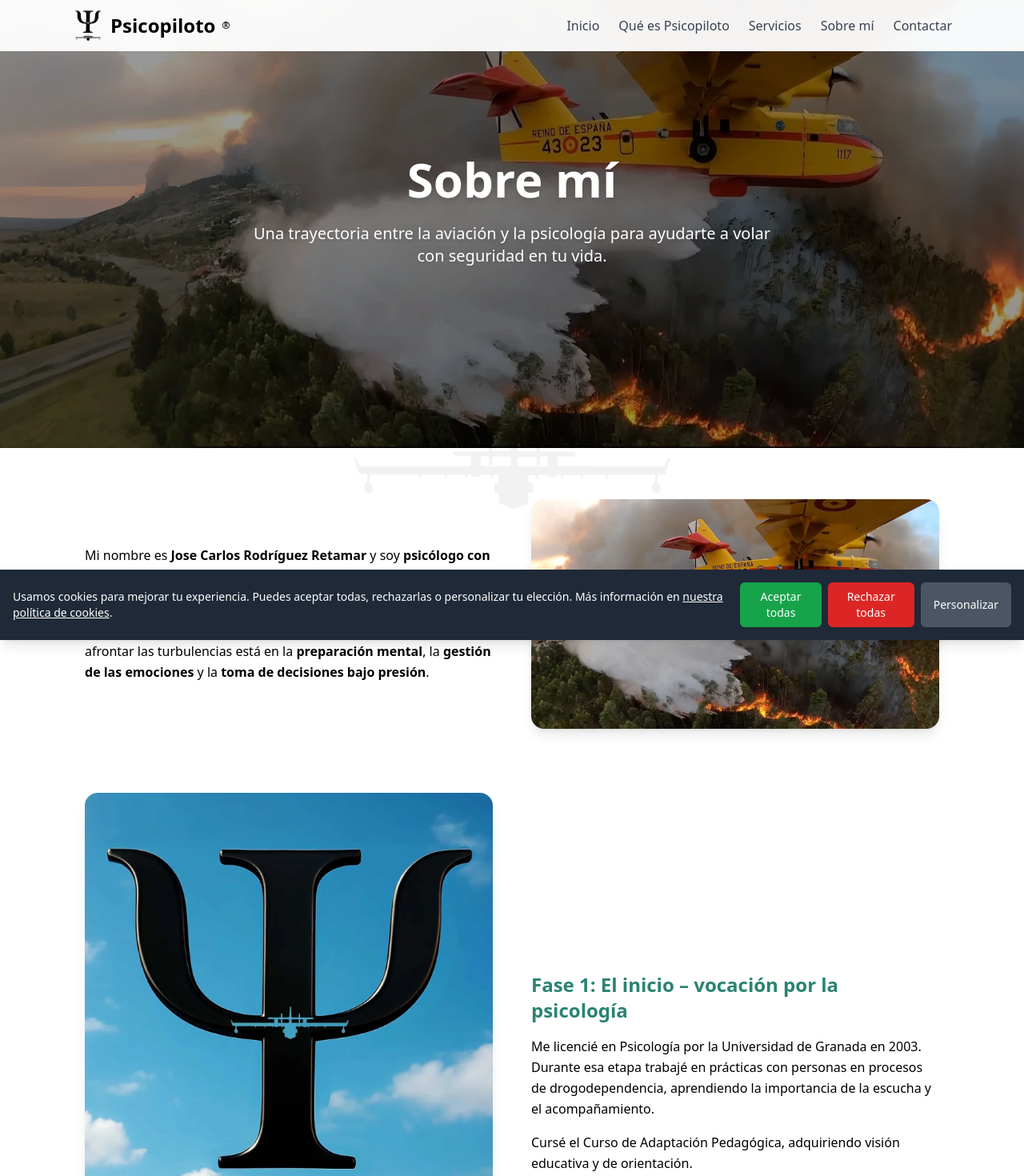
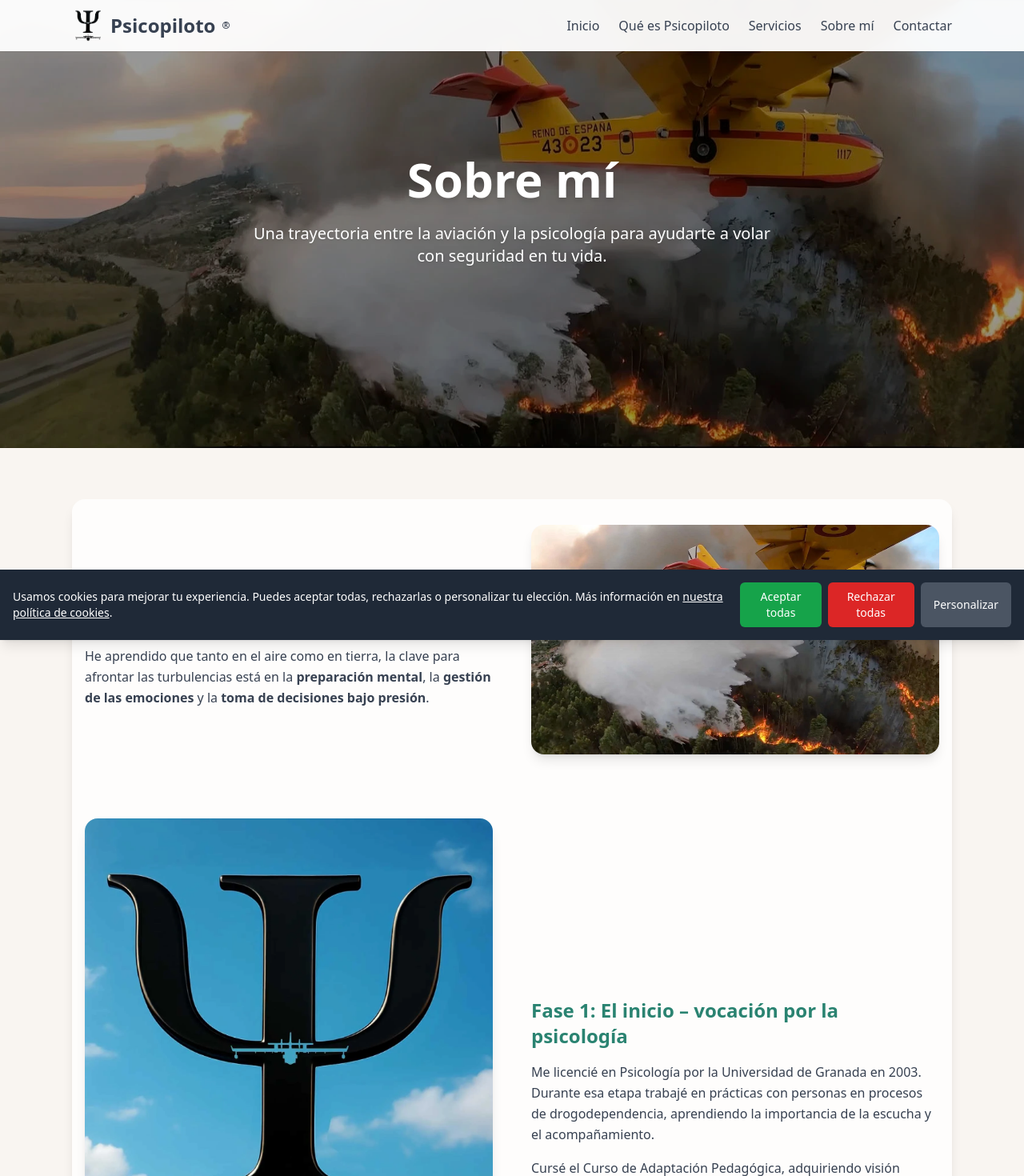
Before and after one commit to psicopiloto/psicopilotopage1, a Next.js app: page /sobre-mi in a window 1280 px wide. Shown: the top 1470 px of the page at 80% size. Built offline with nearby package versions, Linux system fonts and the light colour scheme.

Commit message:
Update sobre-mi.js

```diff
--- a/pages/sobre-mi.js
+++ b/pages/sobre-mi.js
@@ -6,7 +6,7 @@ import AnimatedCTA from "../components/AnimatedCTA";
 
 export default function SobreMi() {
   return (
-    <div className="min-h-screen flex flex-col font-sans">
+    <div className="min-h-screen flex flex-col font-sans bg-psicopiloto-sand-50 text-psicopiloto-gray-700">
       <NextSeo
         title="Sobre mí | Psicopiloto"
         description="Soy psicólogo con habilitación sanitaria y piloto militar. En Psicopiloto uno aviación y psicología para ayudarte a manejar la ansiedad, el estrés y recuperar tu confianza."
@@ -46,7 +46,7 @@ export default function SobreMi() {
       />
 
       <main className="flex-grow py-16">
-        <div className="container mx-auto px-6 max-w-5xl leading-relaxed">
+        <div className="container mx-auto px-6 max-w-5xl leading-relaxed bg-white/80 p-8 rounded-2xl shadow-lg">
           {/* Intro */}
           <section className="mb-20 grid md:grid-cols-2 gap-12 items-center">
             <div>
```
